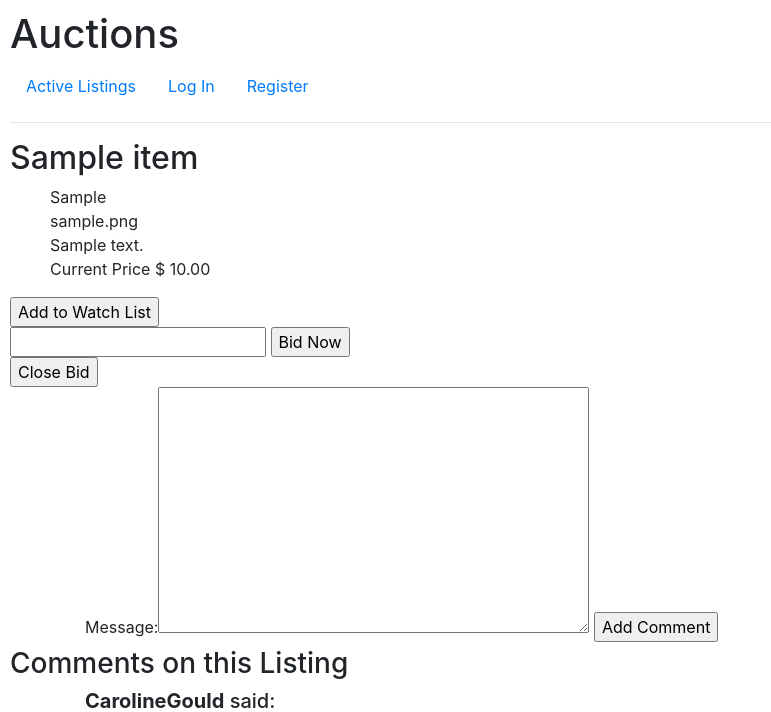
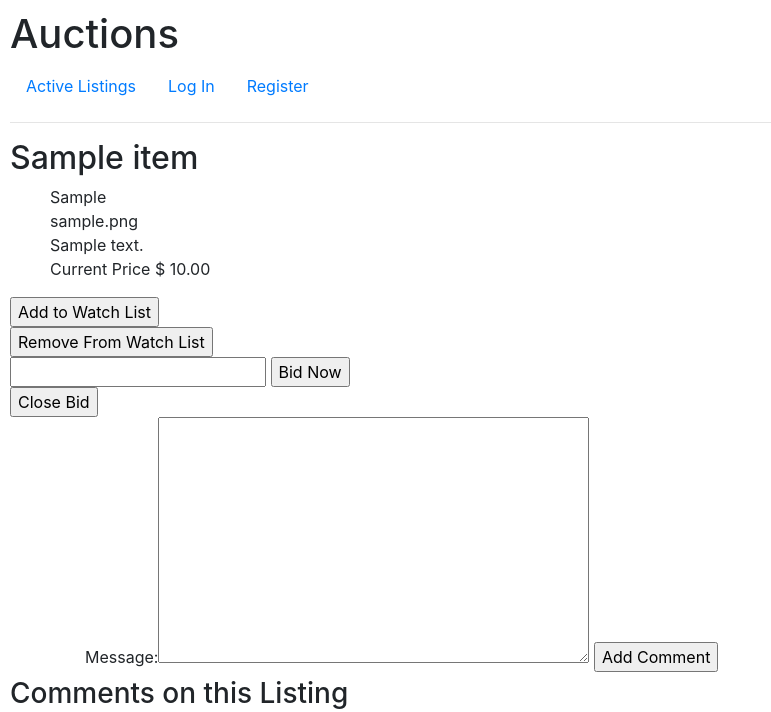
Before and after one commit to CarolineGould/Project_2, a Django app: page /auctions/1 in a window 1280 px wide. Shown: the top 712 px of the page, without its empty margins (0-771 px from the left). Run offline with Django 3.2, Linux system fonts and the light colour scheme; data comes from the database, SQL or seed files in the repository; tables that the repository leaves empty hold one stand-in row (values such as "Sample post"); some libraries are stand-ins or nearby versions.

Commit message:
watch list add and remove works

```diff
--- a/auctions/templates/auctions/listing.html
+++ b/auctions/templates/auctions/listing.html
@@ -18,6 +18,11 @@
             <input type="submit" value = "Add to Watch List"/>
         </form>
 
+        <form action="{% url 'remove_from_watch' listing.pk %}" method="POST">
+            {% csrf_token %}
+            <input type= "hidden" id = "id" name ="item_id" value = "{{listing.id}}"/>
+            <input type="submit" value = "Remove From Watch List"/>
+        </form>
 
         <form action ="/bid" method="POST">
             {% csrf_token %}
--- a/auctions/urls.py
+++ b/auctions/urls.py
@@ -14,7 +14,8 @@ urlpatterns = [
     path("auctions/<id>", views.auctions, name="auctions"),
     path("bid", views.bid, name="bid"),
     path("comment", views.comment, name="comment"),
-    path ("add_to_watch/<id>", views.add_to_watch, name= "add_to_watch")
+    path ("add_to_watch/<id>", views.add_to_watch, name= "add_to_watch"),
+    path ("remove_from_watch/<id>", views.remove_from_watch, name= "remove_from_watch")
 
 
 ]
--- a/auctions/views.py
+++ b/auctions/views.py
@@ -158,14 +158,23 @@ def get_min_price(id):
 def add_to_watch(request,id):
     if request.method == "POST":
         item_id = request.POST["item_id"]
-        print (item_id)
+        assert request.user.is_authenticated
+        user = request.user
+        listing = Item.objects.get(pk=id)
+        if not user.watchlist_items.filter(pk=id).exists():
+            user.watchlist_items.add(listing)
+    return HttpResponseRedirect(reverse('auctions' , args =[item_id]))
+
+@login_required
+def remove_from_watch(request,id):
+    if request.method == "POST":
+        item_id = request.POST["item_id"]
         assert request.user.is_authenticated
         user = request.user
         listing = Item.objects.get(pk=id)
         if user.watchlist_items.filter(pk=id).exists():
             user.watchlist_items.remove(listing)
-        else:
-            user.watchlist_items.add(listing)
+
     return HttpResponseRedirect(reverse('auctions' , args =[item_id]))
 
 
```
